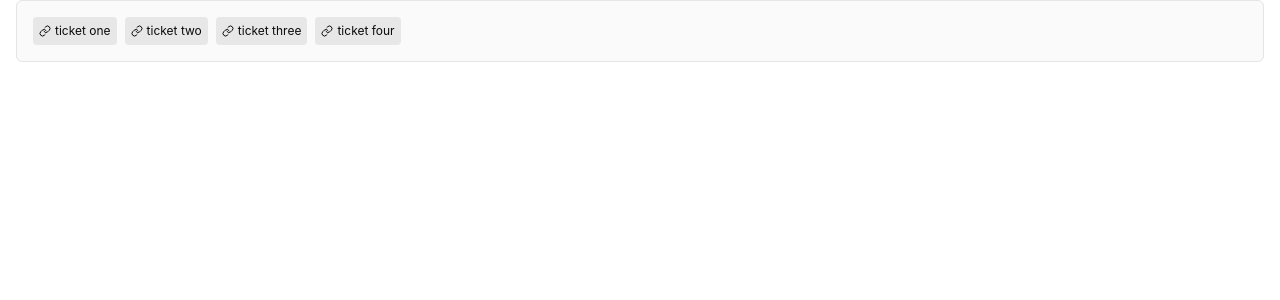
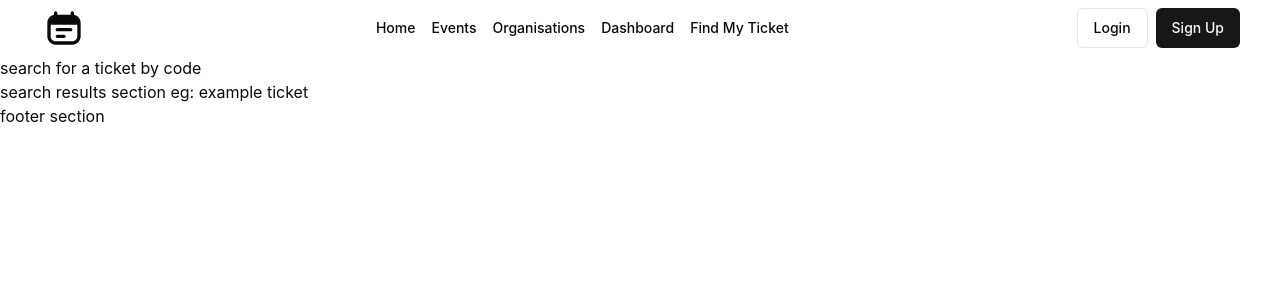
Before and after one commit to delmac-dev/event-management-app, a Next.js app: page /tickets in a window 1280 px wide. Shown: the top 300 px of the page. Built offline with nearby package versions, Linux system fonts and the light colour scheme.

Commit message:
made edit to tickets route

```diff
--- a/app/(public)/(components)/header.tsx
+++ b/app/(public)/(components)/header.tsx
@@ -1,6 +1,6 @@
 import Logo from "@/components/common/logo";
 import { Button } from "@/components/ui/button";
-import { _dashboard, _events, _home, _organisations } from "@/lib/routes";
+import { _dashboard, _events, _home, _organisations, _tickets } from "@/lib/routes";
 import { cn } from "@/lib/utils";
 import { User } from "@supabase/supabase-js";
 import { MenuIcon } from "lucide-react";
@@ -25,7 +25,7 @@ const navLinks = [
     },
     {
         name: "find my ticket",
-        link: _home
+        link: _tickets
     }
 ]
 
--- a/app/(public)/tickets/[ticket_id]/page.tsx
+++ b/app/(public)/tickets/[ticket_id]/page.tsx
@@ -4,8 +4,8 @@ export default async function Ticket({ params }: QueryProps) {
   const ticketID = params.ticket_id;
 
   return (
-    <div className="">
-      {ticketID} page
-    </div>
+    <main className="w-full min-h-screen flex_center">
+      {ticketID} ticket detail page
+    </main>
   );
 }
--- a/app/(public)/tickets/page.tsx
+++ b/app/(public)/tickets/page.tsx
@@ -1,16 +1,14 @@
-import { LinksProp, StarterLink } from "@/components/starter";
 import { _ticket } from "@/lib/routes";
-
-const data:LinksProp[] = [
-  {name: "ticket one", link: _ticket("ticket3456789")},
-  {name: "ticket two", link: _ticket("ticket1234098")},
-  {name: "ticket three", link: _ticket("ticket12345")},
-  {name: "ticket four", link: _ticket("ticket908765")},
-]
+import Header from "../(components)/header";
+import Link from "next/link";
 
 export default async function Tickets() {
-
   return (
-    <StarterLink links={data} isPrimary />
+    <>
+      <Header />
+      <section>search for a ticket by code</section>
+      <section>search results section eg: <Link href={_ticket("example-ticket")} className="hover:underline">example ticket</Link></section>
+      <footer>footer section</footer>
+    </>
   );
 }
--- a/components/common/logo.tsx
+++ b/components/common/logo.tsx
@@ -1,9 +1,11 @@
+import Link from "next/link";
 import LogoIcon from "../icons/logo-icon";
+import { _home } from "@/lib/routes";
 
 export default function Logo() {
  return (
-    <div className="w-12 h-12 rounded-sm flex_center">
+    <Link href={_home} className="w-12 h-12 rounded-sm flex_center">
         <LogoIcon className="h-10 w-10 text-foreground" />
-    </div>
+    </Link>
  )
 }
```
